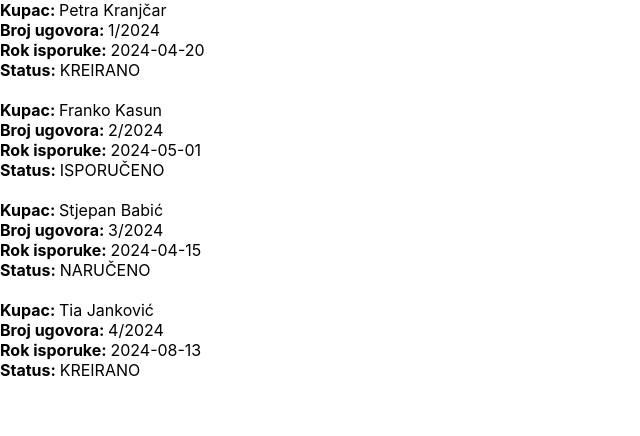
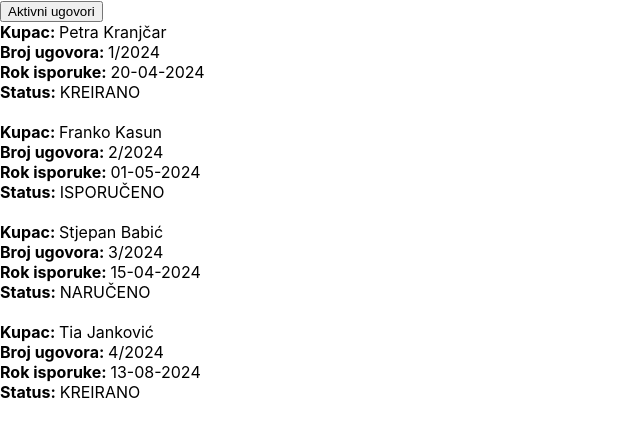
Before and after one commit to dcustovic/react-zadatak, a React (Create React App) app: page / in a window 1280 px wide. Shown: the top 436 px of the page, without its empty margins (0-640 px from the left). Built offline with nearby package versions, Linux system fonts and the light colour scheme.

Commit message:
ADDED - filtering based on StatusType

```diff
--- a/src/components/Home.js
+++ b/src/components/Home.js
@@ -1,10 +1,13 @@
 import React, { useEffect, useState } from "react";
 import axios from "axios";
 import ListUgovori from "./ugovori/ListUgovori";
+import { StatusType } from "../types.d.ts";
 
 const Home = () => {
   const [ugovori, setUgovori] = useState([]);
-  const [isLoading, setIsLoading] = useState();
+  const [aktivniUgovori, setAktivniUgovori] = useState([]);
+  const [isLoading, setIsLoading] = useState(false);
+  const [isActive, setIsActive] = useState(false);
 
   const getData = async () => {
     setIsLoading(true);
@@ -22,7 +25,29 @@ const Home = () => {
     getData();
   }, []);
 
-  return <>{isLoading ? "Loading..." : <ListUgovori ugovori={ugovori} />}</>;
+  useEffect(() => {
+    const filteredUgovori = ugovori.filter(
+      (u) =>
+        u.status === StatusType.KREIRANO || u.status === StatusType.NARUCENO
+    );
+    setAktivniUgovori(filteredUgovori);
+  }, [ugovori]);
+
+  return (
+    <>
+      <button onClick={() => setIsActive(!isActive)}>
+        {isActive ? "Svi ugovori" : "Aktivni ugovori"}
+      </button>
+
+      {isLoading ? (
+        "Loading..."
+      ) : (
+        <>
+          <ListUgovori ugovori={isActive ? aktivniUgovori : ugovori} />
+        </>
+      )}
+    </>
+  );
 };
 
 export default Home;
--- a/src/components/ugovori/Ugovor.js
+++ b/src/components/ugovori/Ugovor.js
@@ -1,9 +1,14 @@
 import React from "react";
 
-function Ugovor({ ugovori }) {
+const Ugovor = ({ ugovori }) => {
   return (
     <>
       {ugovori.map((u) => {
+        const format_rok_isporuke = u.rok_isporuke
+          .split("-")
+          .reverse()
+          .join("-");
+
         return (
           <div key={u.id}>
             <div>
@@ -16,7 +21,7 @@ function Ugovor({ ugovori }) {
             </div>
             <div>
               <b>Rok isporuke: </b>
-              {u.rok_isporuke}
+              {format_rok_isporuke}
             </div>
             <div>
               <b>Status: </b>
@@ -28,6 +33,6 @@ function Ugovor({ ugovori }) {
       })}
     </>
   );
-}
+};
 
 export default Ugovor;
--- /dev/null
+++ b/src/types.d.ts
@@ -0,0 +1,11 @@
+ export enum StatusType {
+    KREIRANO = "KREIRANO",
+    NARUCENO = "NARUČENO",
+    ISPORUCENO = "ISPORUČENO",
+}
+
+export interface Primjer {
+    test: string;
+    test2: number;
+    test3: any;
+  }
```
